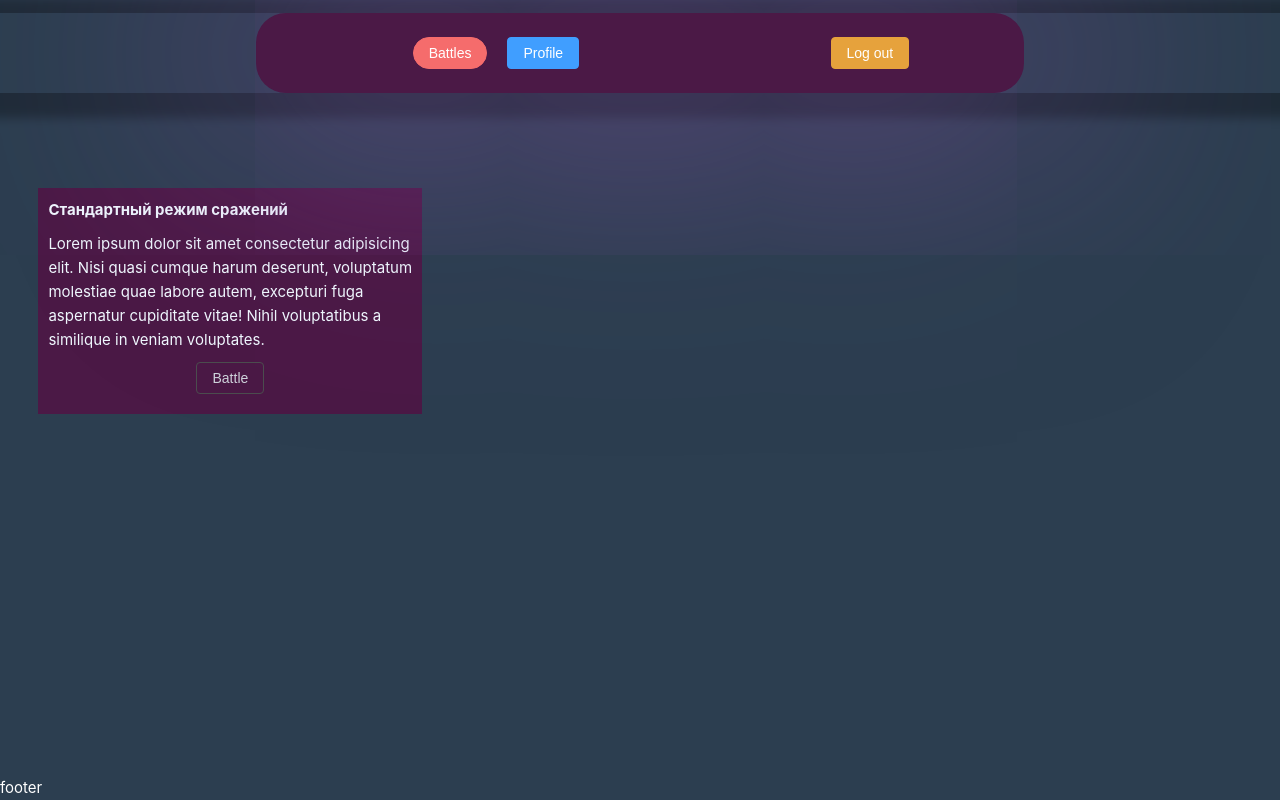
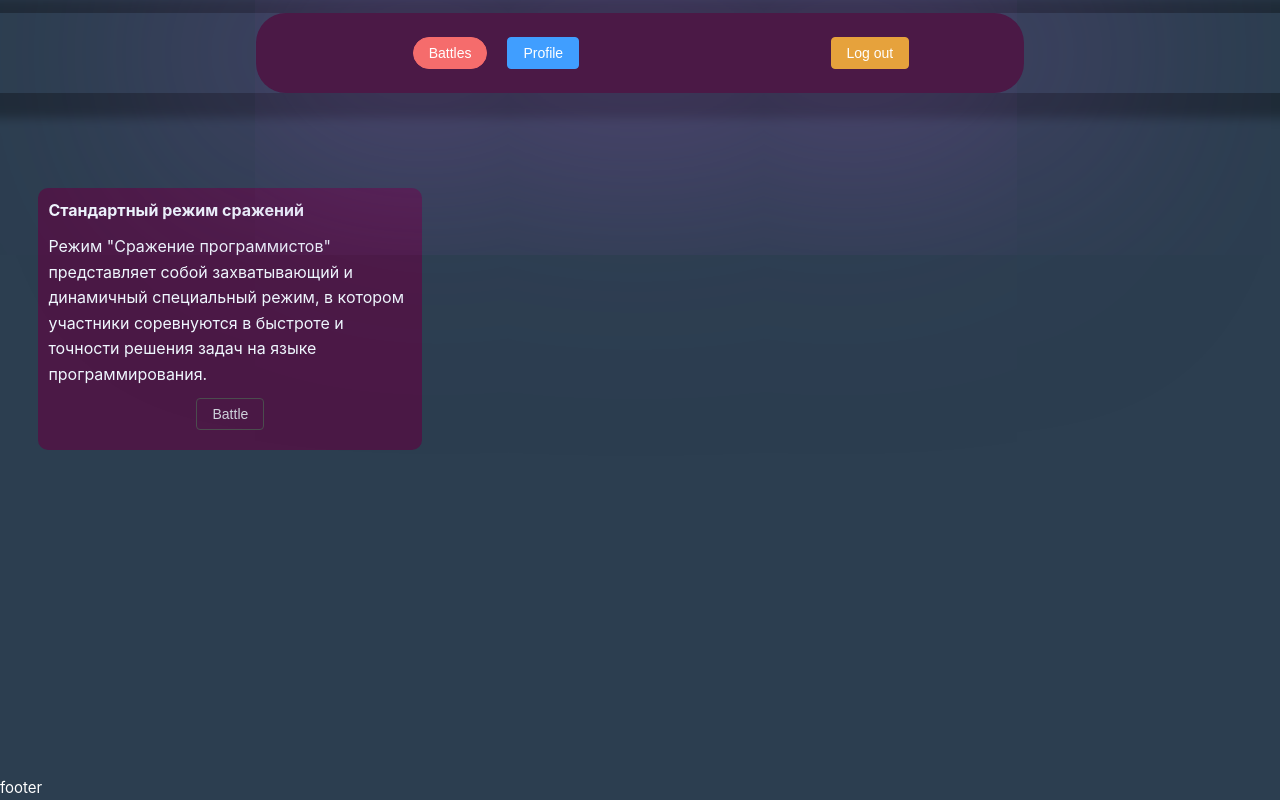
Before and after one commit to moroshma/REST-ful-code-battle-platform, a Vue app: page / in a window 1280 px wide. Built offline with nearby package versions, Linux system fonts and the light colour scheme.

Commit message:
init battle room

```diff
--- a/src/components/battles/BattleCard.vue
+++ b/src/components/battles/BattleCard.vue
@@ -10,9 +10,7 @@
             </div>
 
             <div class="battle_card__description">
-                Lorem ipsum dolor sit amet consectetur adipisicing elit. Nisi quasi cumque harum deserunt, voluptatum
-                molestiae quae labore autem, excepturi fuga aspernatur cupiditate vitae! Nihil voluptatibus a similique
-                in veniam voluptates.
+                Режим "Сражение программистов" представляет собой захватывающий и динамичный специальный режим, в котором участники соревнуются в быстроте и точности решения задач на языке программирования.
             </div>
             <el-button> Battle</el-button>
         </div>
@@ -25,7 +23,8 @@
     background-color: var(--general-style);
     width: 30%;
     margin: 3%;
-
+    font-size: 16px;
+    border-radius: 10px;
 }
 
 .battle_card_container{
--- /dev/null
+++ b/src/layouts/BattleRoomLayout.vue
@@ -0,0 +1,9 @@
+<script setup>
+
+</script>
+
+<template>
+    <div>
+        Room
+    </div>
+</template>
--- a/src/router/index.ts
+++ b/src/router/index.ts
@@ -1,6 +1,7 @@
 import { createRouter, createWebHistory } from 'vue-router'
 import AuthLayout from '@/layouts/AuthLayout.vue'
 import HomeLayout from '@/layouts/HomeLayout.vue'
+import BattleRoomLayout from '@/layouts/BattleRoomLayout.vue'
 
 const router = createRouter({
   history: createWebHistory(import.meta.env.BASE_URL),
@@ -15,6 +16,10 @@ const router = createRouter({
       name: 'home',
       component: HomeLayout
     },
+    {
+      path: '/battle/:id',
+      component: BattleRoomLayout
+    },
   ]
 })
 
--- a/src/views/profile/UserCardView.vue
+++ b/src/views/profile/UserCardView.vue
@@ -9,6 +9,6 @@ const dateRegister = ref('04.06.2024')
     <div>
         <img class="avatar" src="https://media.istockphoto.com/id/1337144146/ru/%D0%B2%D0%B5%D0%BA%D1%82%D0%BE%D1%80%D0%BD%D0%B0%D1%8F/%D0%B2%D0%B5%D0%BA%D1%82%D0%BE%D1%80-%D0%B7%D0%BD%D0%B0%D1%87%D0%BA%D0%B0-%D0%BF%D1%80%D0%BE%D1%84%D0%B8%D0%BB%D1%8F-%D0%B0%D0%B2%D0%B0%D1%82%D0%B0%D1%80%D0%B0-%D0%BF%D0%BE-%D1%83%D0%BC%D0%BE%D0%BB%D1%87%D0%B0%D0%BD%D0%B8%D1%8E.jpg?s=612x612&w=0&k=20&c=fHyhvKma_mzzlFxVsuAoB7juqZOWt-ZUO56PRvkAO_c=" alt="">
         <div class="name">{{ name }}</div>
-        <div class="name">joined at {{ dateRegister }}</div>
+        <div >joined at {{ dateRegister }}</div>
     </div>
 </template>
```
